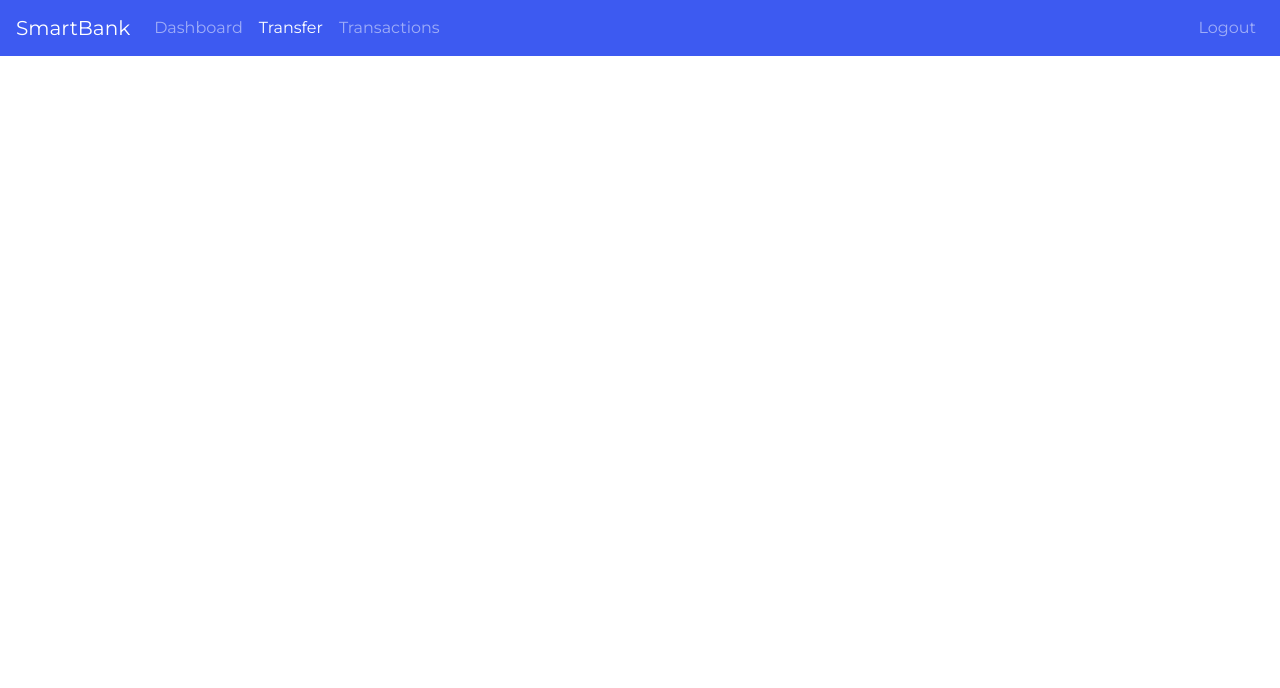
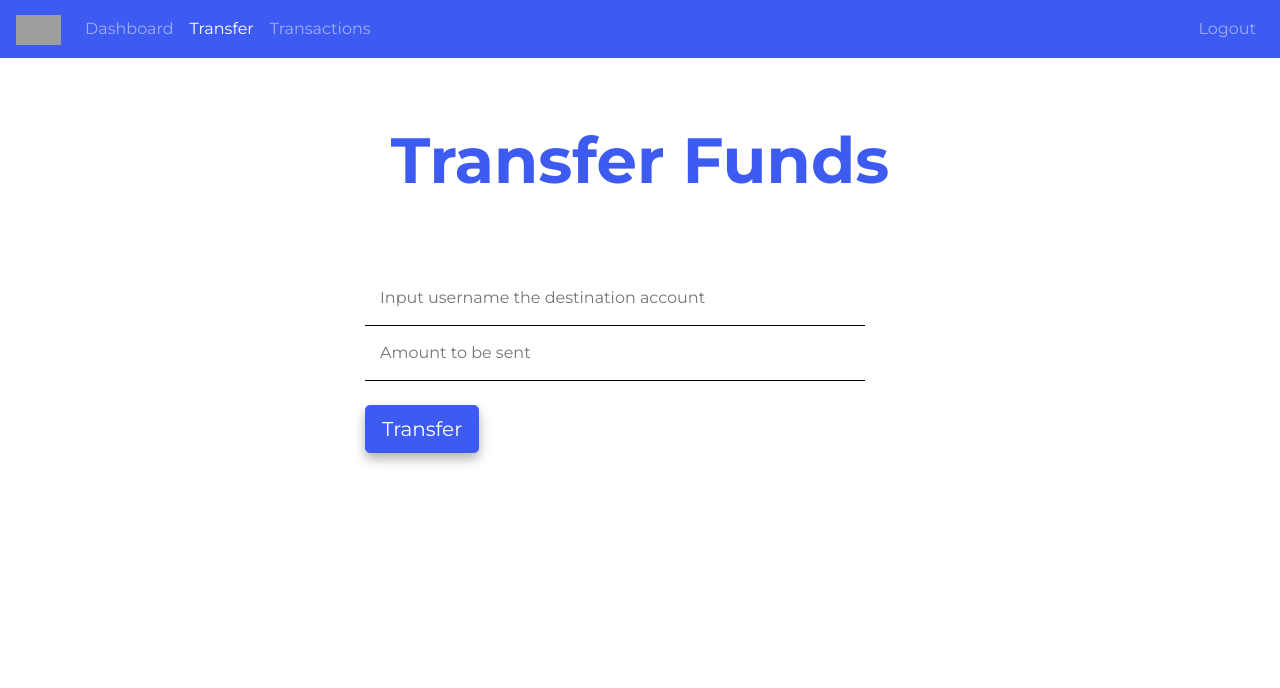
Before and after one commit to Ammaros/SmartBank, a Django app: page /transfer/ in a window 1280 px wide. Shown: the top 688 px of the page. Run offline with Django 3.2, Linux system fonts and the light colour scheme; the visitor is signed in with stand-in values (Sample User, id 1); some libraries are stand-ins or nearby versions; grey boxes are pictures that could not be loaded.

Commit message:
Transfer Frontend & Backend

```diff
--- a/bankapp/static/css/styles.css
+++ b/bankapp/static/css/styles.css
@@ -31,7 +31,7 @@ body {
 }
 
 #welcome-header-para {
-    font-size: larger;
+    font-size: x-large;
     text-align: center;
     font-weight: 500;
 }
@@ -151,3 +151,22 @@ form {
     padding-top: 1.5rem;
     padding-left: 2px;
 }
+
+/* Transder */
+#transfer-header {
+    padding-top: 4rem;
+    padding-bottom: 2rem;
+    font-size: 4rem;
+    color: #3d5af1;
+    text-align: center;
+    font-weight: 700;
+}
+
+#transfer-btn {
+    text-align: left;
+    padding-top: 1.5rem;
+}
+
+#transfer-inp input:focus {
+    outline: none;
+}
--- a/bankapp/templates/bankapp/base.html
+++ b/bankapp/templates/bankapp/base.html
@@ -20,10 +20,9 @@
     <!-- Navbar -->
     <nav id="nav" class="navbar navbar-expand-lg navbar-dark">
 
-        <a class="navbar-brand" href="{% url 'welcome-page' %}">SmartBank</a>
-        <button class="navbar-toggler" type="button" data-toggle="collapse" data-target="#navbarNav" aria-controls="navbarNav" aria-expanded="false" aria-label="Toggle navigation">
-          <span class="navbar-toggler-icon"></span>
-        </button>
+      <a class="navbar-brand" href="#">
+        <img src="https://cdn.discordapp.com/attachments/560483425488863233/735409511497596998/Asset_1.png" width="45" height="30" alt="" loading="lazy">
+      </a>
 
         <div class="collapse navbar-collapse" id="navbarNav">
 
--- a/bankapp/templates/bankapp/transfer.html
+++ b/bankapp/templates/bankapp/transfer.html
@@ -2,4 +2,21 @@
 
 {% block content %}
 
+<h1 id="transfer-header">Transfer Funds</h1>
+<form method="POST">
+    {% csrf_token %}
+    {% if messages %}
+        {% for message in messages %}
+            <div class="alert {% if message.tags %} alert-{{ message.tags }}{% endif %}">{{ message|safe }}</div>
+        {% endfor %}
+    {% endif %}
+    <div id="transfer-inp">
+        <input name="accountUsername" type="text" class="formStyle" placeholder="Input username the destination account"/>
+        <input name="amount" type="number" class="formStyle" placeholder="Amount to be sent"/>
+    </div>
+    <div id="transfer-btn">
+        <button class="btn btn-primary btn-lg">Transfer</button>
+    </div>
+</form>
+
 {% endblock %}
--- a/bankapp/views.py
+++ b/bankapp/views.py
@@ -26,6 +26,7 @@ def signup_view(request):
             password = form.cleaned_data.get('password1')
             user = authenticate(username=username, password=password)
 
+            messages.info(request, "Account Created Sucessfully! Login.")
             return redirect('login-page')
         else:
            messages.error(request, 'Invalid input or missing fields. Please try again!')
@@ -73,33 +74,92 @@ def dashboard(request):
         withdrawAmount = request.POST.get('withdraw')
         depositAmount = request.POST.get('deposit')
         user = User.objects.get(username=request.user.username)
+        print(withdrawAmount, depositAmount)
 
-        if withdrawAmount == None and depositAmount == None:
-            return redirect('dashboard')
-            messages.info(request, "Amount empty!")
-        elif depositAmount == None:
 
-            user.account.balance = user.account.balance - int(withdrawAmount)
-            user.account.balanceSpent += int(withdrawAmount)
-            user.account.transactions += 1
-            user.account.save()
+        try:
+
+            if depositAmount == None:
+
+                if user.account.balance >= int(withdrawAmount):
+
+                    user.account.balance = user.account.balance - int(withdrawAmount)
+                    user.account.balanceSpent += int(withdrawAmount)
+                    user.account.transactions += 1
+                    user.account.save()
+                    return redirect('dashboard')
+
+                else:
+
+                    return redirect('dashboard')
+                    messages.error(request, 'Withdraw amount exceeds current balance.')
+
+            elif withdrawAmount == None:
+
+                if int(depositAmount) <= 100000:
+
+                    user.account.balance = user.account.balance + int(depositAmount)
+                    user.account.transactions += 1
+                    user.account.save()
+                    return redirect('dashboard')
+
+                else:
+
+                    return redirect('dashboard')
+                    messages.error(request, 'Can only deposit a mzximum of Rs. 100,000')
+
+        except ValueError:
 
             return redirect('dashboard')
+            messages.error(request, 'Invalid Input! Please try again')
 
-        elif withdrawAmount == None:
-
-            user.account.balance = user.account.balance + int(depositAmount)
-            user.account.transactions += 1
-            user.account.save()
-
-            return redirect('dashboard')
 
     customer = User.objects.all()
     return render(request, 'bankapp/dashboard.html', {'customer': customer})
 
 @login_required(redirect_field_name='login-page')
 def transfer(request):
-    return render(request, 'bankapp/transfer.html')
+    if request.method == 'POST':
+
+        destUsername = request.POST.get('accountUsername')
+        transferAmount = request.POST.get('amount')
+        user = User.objects.get(username=request.user.username)
+        transferUser = User.objects.get(username=destUsername)
+
+        try:
+
+            if destUsername != '' or transferAmount != None:
+
+                if user.account.balance >= int(transferAmount) and int(transferAmount) <= 100000:
+
+                    user.account.balance = user.account.balance - int(transferAmount)
+                    user.account.balanceSpent += int(transferAmount)
+                    user.account.transactions += 1
+                    transferUser.account.balance = transferUser.account.balance + int(transferAmount)
+
+                    user.account.save()
+                    transferUser.account.save()
+
+                    return redirect('transfer')
+                    messages.success(request, 'Funds transferred successfully!')
+
+                else:
+
+                    return redirect('transfer')
+                    messages.error(request, 'Please complete the input fields!')
+
+            else:
+
+                return redirect('transfer')
+                messages.error(request, 'Please complete the input fields!')
+
+        except transferUser.DoesNotExist or ValueError:
+
+            return redirect('transfer')
+            messages.error(request, 'Invalid input a valid Username or Amount!')
+
+    customer = User.objects.all()
+    return render(request, 'bankapp/transfer.html', {'customer': customer})
 
 @login_required(redirect_field_name='login-page')
 def transactions(request):
```
Also changed, not shown: bankapp/templates/bankapp/dashboard.html (+8 -5 lines).
